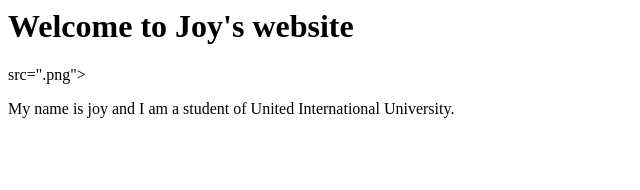
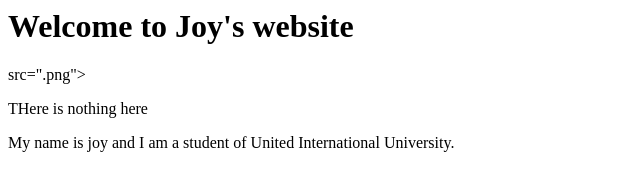
Before and after one commit to salehakramjoy/salehakramjoy.github.io, a plain HTML site: page newpage2.html in a window 1280 px wide. Shown: the whole page, without its empty margins (0-640 px from the left). Drawn offline with Linux system fonts and the light colour scheme.

Commit message:
Update newpage2.html

```diff
--- a/newpage2.html
+++ b/newpage2.html
@@ -7,6 +7,8 @@
  <h1>Welcome to Joy's website</h1>
    <ing> src=".png">
 
+    <p>THere is nothing here</p>
+
  <p>My name is joy and I am a student of United International University.</p>
  </body>
  </html>
```
